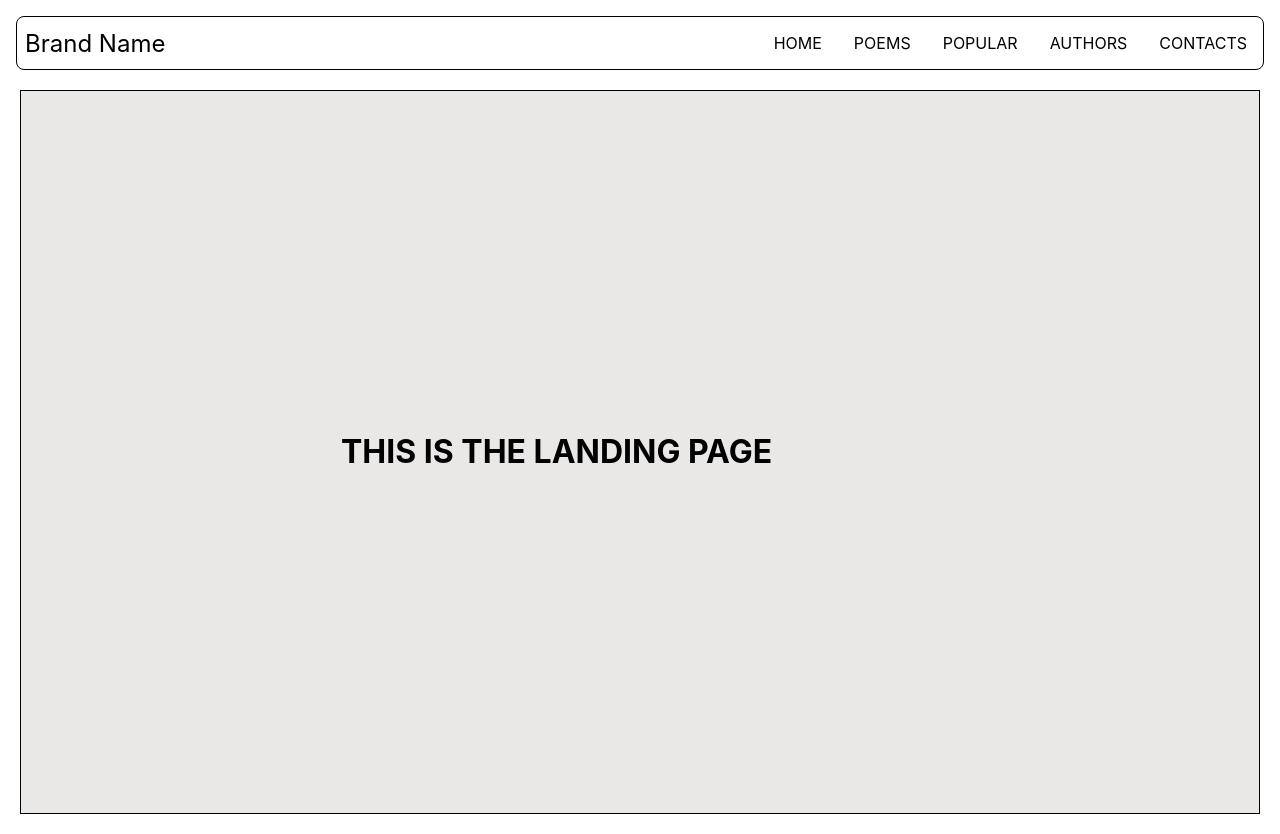
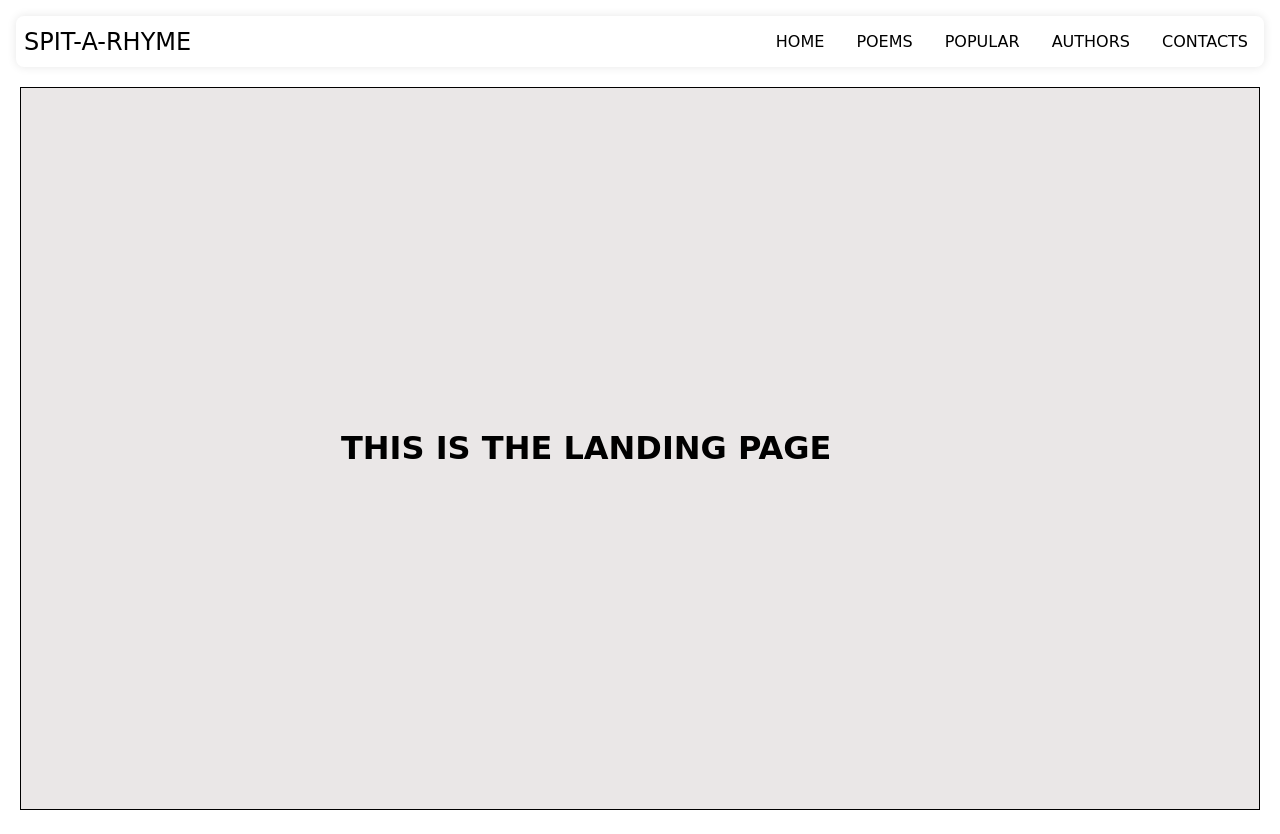
Before and after one commit to Maish123/poem-frontend, a React (Create React App) app in the folder my-poem-app/: page / in a window 1280 px wide. Built offline with nearby package versions, Linux system fonts and the light colour scheme; no server answers; the HTML template or start-up script is replaced by a standard one.

Commit message:
updated button selections

```diff
--- a/my-poem-app/src/App.css
+++ b/my-poem-app/src/App.css
@@ -78,7 +78,7 @@
   color: black;
   margin: 1rem;
   border-radius: .5rem;
-  border: 0.5px black solid;
+  box-shadow: 0px 0px 10px rgba(0, 0, 0, 0.1);
 }
 
 .brand-title{
@@ -104,7 +104,8 @@
 }
 
 .navbar-links li:hover{
-  background-color: #555;
+  /* background-color: rgb(229, 205, 205); */
+  border-bottom: 2px solid rgb(229, 205, 205);
 }
 
 .toggle-button{
@@ -204,8 +205,21 @@
 }
 
 .pop-container div{
-  margin-bottom: 10px;
+  margin-bottom: 5px;
   padding: 10px;
   border-radius: 20px;
   box-shadow: 0px 0px 10px rgba(0, 0, 0, 0.1);
 }
+
+/* button styling */
+
+.btn{
+  margin:5px;
+  background: none;
+  border: 0.3px solid black;
+  border-radius: 5px;
+}
+
+.btn :hover{
+  cursor: pointer;
+}
--- a/my-poem-app/src/components/AddPoem.js
+++ b/my-poem-app/src/components/AddPoem.js
@@ -70,7 +70,7 @@ function AddPoem({onAddPoem}){
                 onChange={(e)=>setContent(e.target.value)}/>
                 <label>Content</label>
                 </div>
-                <input id="submit" type="submit" value="SHARE YOUR THOUGHTS"/>
+                <input className="btn" type="submit" value="SHARE YOUR THOUGHTS"/>
             </form>
         </div>
     )
--- a/my-poem-app/src/components/NavBar.js
+++ b/my-poem-app/src/components/NavBar.js
@@ -6,7 +6,7 @@ function NavBar(){
     return(
         <div>
           <nav className="navbar">
-            <div className="brand-title">Brand Name</div>
+            <div className="brand-title">SPIT-A-RHYME</div>
             <div className="navbar-links">
                  <ul>
                      <li>
--- a/my-poem-app/src/components/PoemCard.js
+++ b/my-poem-app/src/components/PoemCard.js
@@ -15,8 +15,8 @@ function PoemCard({poem,onDeletePoem}){
             <h4>{poem.title}</h4>
             <p>{poem.content}</p>
             <div>
-                <button onClick={handlePoemDelete}>DELETE</button>
-                <button>LIKES - {poem.likes}</button>
+                <button className="btn" onClick={handlePoemDelete}>DELETE</button>
+                <button className="btn">LIKES - {poem.likes}</button>
             </div>
          </div>
     )
--- a/my-poem-app/src/index.css
+++ b/my-poem-app/src/index.css
@@ -1,8 +1,6 @@
 body {
   margin: 0;
-  font-family: -apple-system, BlinkMacSystemFont, 'Segoe UI', 'Roboto', 'Oxygen',
-    'Ubuntu', 'Cantarell', 'Fira Sans', 'Droid Sans', 'Helvetica Neue',
-    sans-serif;
+  font: normal 16px Comic Sans MS;
   -webkit-font-smoothing: antialiased;
   -moz-osx-font-smoothing: grayscale;
 }
```
